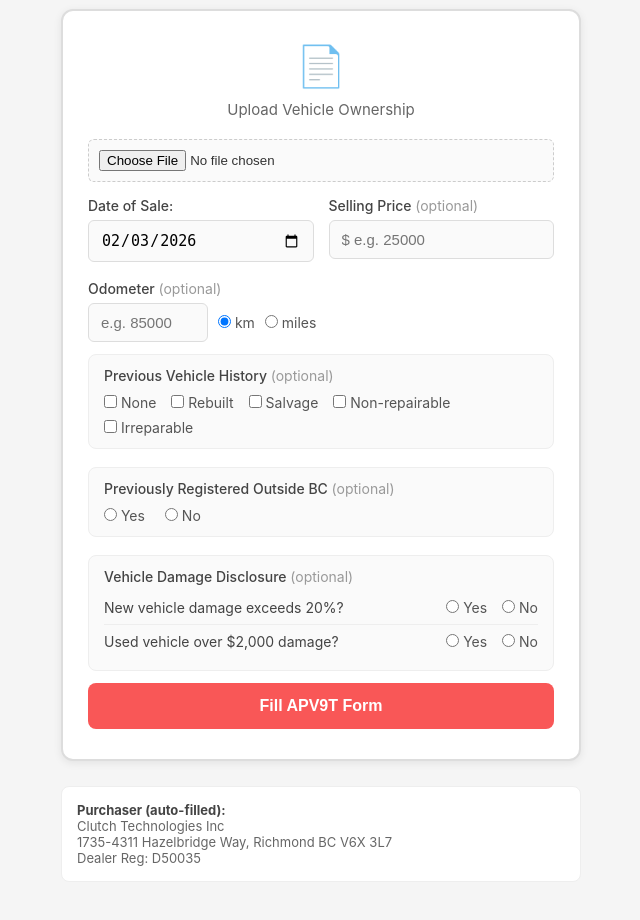
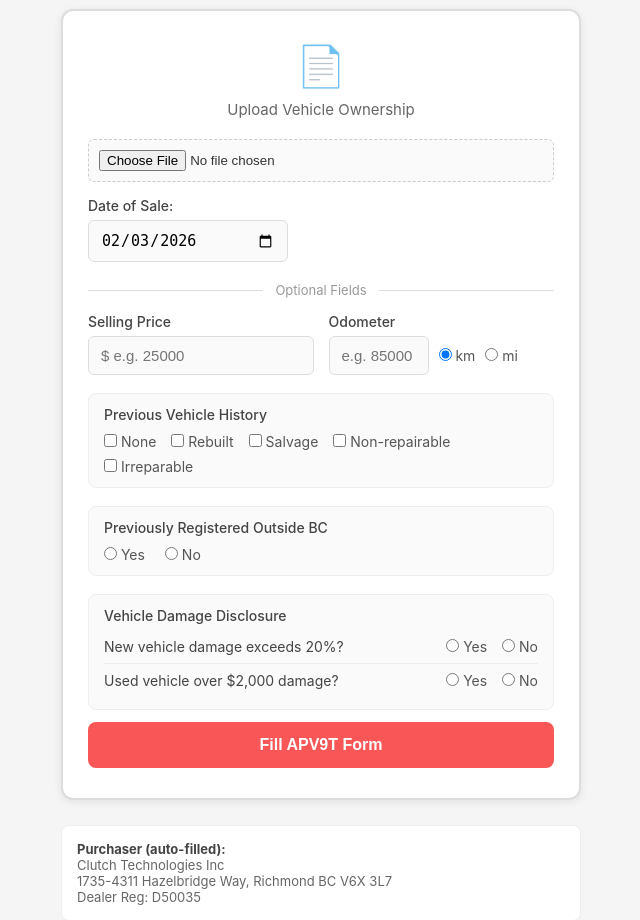
Before and after one commit to brent-sudo/clutchbc, a Flask app: page / in a window 1280 px wide. Shown: the part 176-1096 px from the top of the page, without its empty margins (319-959 px from the left). Before the commit the page ends 1042 px from the top, so only its background shows below. Run offline with Flask 3, Linux system fonts and the light colour scheme; the visitor is signed in with stand-in values (Sample User, id 1).

Commit message:
Add optional fields divider

```diff
--- a/templates/index.html
+++ b/templates/index.html
@@ -196,28 +196,35 @@
             <form id="uploadForm" enctype="multipart/form-data">
                 <input type="file" name="file" id="fileInput" accept=".pdf,.jpg,.jpeg,.png" required>
 
+                <div class="form-group">
+                    <label class="form-label">Date of Sale:</label>
+                    <input type="date" name="sale_date" id="sale_date" class="text-input" style="width: 200px;">
+                </div>
+
+                <!-- Optional Fields Divider -->
+                <div style="display: flex; align-items: center; margin: 20px 0 15px 0;">
+                    <div style="flex: 1; height: 1px; background: #ddd;"></div>
+                    <span style="padding: 0 12px; color: #999; font-size: 13px;">Optional Fields</span>
+                    <div style="flex: 1; height: 1px; background: #ddd;"></div>
+                </div>
+
                 <div style="display: flex; gap: 15px; margin-bottom: 18px;">
                     <div style="flex: 1;">
-                        <label class="form-label">Date of Sale:</label>
-                        <input type="date" name="sale_date" id="sale_date" class="text-input">
+                        <label class="form-label">Selling Price</label>
+                        <input type="text" name="selling_price" placeholder="$ e.g. 25000" class="text-input">
                     </div>
                     <div style="flex: 1;">
-                        <label class="form-label">Selling Price <span class="optional">(optional)</span></label>
-                        <input type="text" name="selling_price" placeholder="$ e.g. 25000" class="text-input">
-                    </div>
-                </div>
-
-                <div class="form-group" style="margin-bottom: 12px;">
-                    <label class="form-label">Odometer <span class="optional">(optional)</span></label>
-                    <div style="display: flex; gap: 10px; align-items: center;">
-                        <input type="text" name="odometer" placeholder="e.g. 85000" class="text-input" style="width: 120px; margin: 0;">
-                        <label style="color: #555; font-size: 14px;"><input type="radio" name="odometer_unit" value="km" checked> km</label>
-                        <label style="color: #555; font-size: 14px;"><input type="radio" name="odometer_unit" value="miles"> miles</label>
+                        <label class="form-label">Odometer</label>
+                        <div style="display: flex; gap: 10px; align-items: center;">
+                            <input type="text" name="odometer" placeholder="e.g. 85000" class="text-input" style="width: 100px; margin: 0;">
+                            <label style="color: #555; font-size: 14px;"><input type="radio" name="odometer_unit" value="km" checked> km</label>
+                            <label style="color: #555; font-size: 14px;"><input type="radio" name="odometer_unit" value="miles"> mi</label>
+                        </div>
                     </div>
                 </div>
 
                 <div class="checkbox-group">
-                    <label class="form-label">Previous Vehicle History <span class="optional">(optional)</span></label>
+                    <label class="form-label">Previous Vehicle History</label>
                     <div class="checkbox-options">
                         <label><input type="checkbox" name="prev_history" value="none"> None</label>
                         <label><input type="checkbox" name="prev_history" value="rebuilt"> Rebuilt</label>
@@ -228,7 +235,7 @@
                 </div>
 
                 <div class="checkbox-group">
-                    <label class="form-label">Previously Registered Outside BC <span class="optional">(optional)</span></label>
+                    <label class="form-label">Previously Registered Outside BC </label>
                     <div class="radio-group">
                         <label><input type="radio" name="outside_bc" value="yes"> Yes</label>
                         <label><input type="radio" name="outside_bc" value="no"> No</label>
@@ -236,7 +243,7 @@
                 </div>
 
                 <div class="yes-no-group">
-                    <label class="form-label">Vehicle Damage Disclosure <span class="optional">(optional)</span></label>
+                    <label class="form-label">Vehicle Damage Disclosure </label>
                     <div class="yes-no-row">
                         <span class="yes-no-label">New vehicle damage exceeds 20%?</span>
                         <div class="yes-no-options">
```
